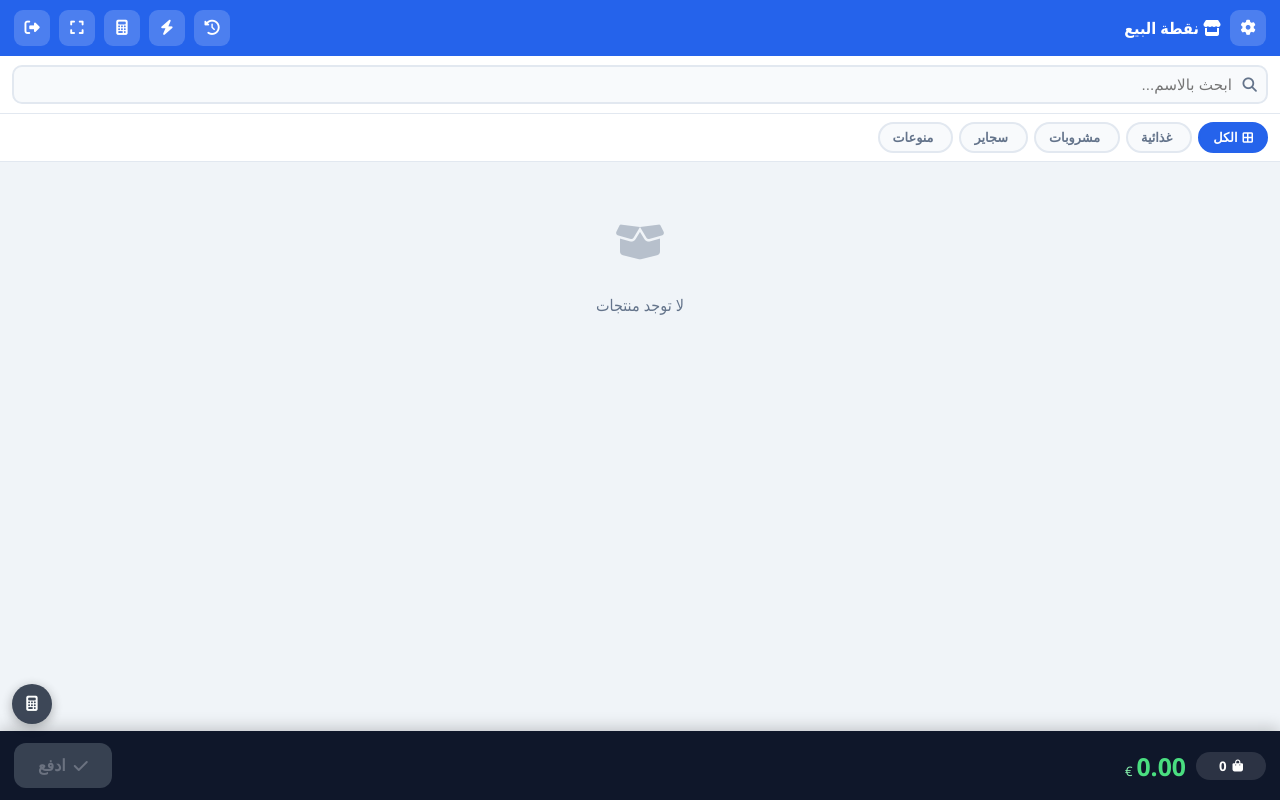
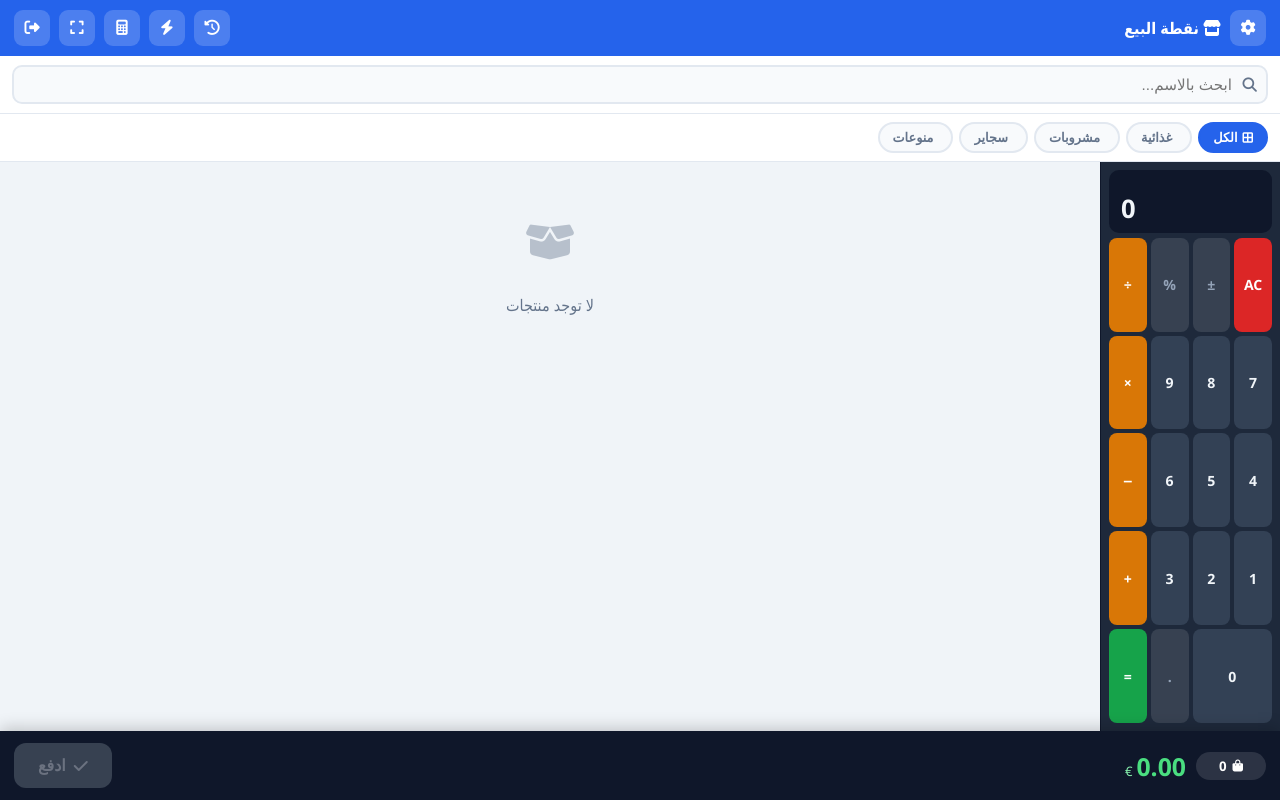
Before and after one commit to MB-programming/trafik, a PHP site: page /pos.php in a window 1280 px wide. Run offline with PHP 8.4, Linux system fonts and the light colour scheme; the visitor is signed in with stand-in values (Sample User, id 1); data that the repository does not hold is empty.

Commit message:
Embed calculator panel on left side of POS page
Replace floating calc link with an inline calculator panel on the left
of the product grid. Shows display + full numpad (AC, ±, %, ÷, ×, −, +, =)
with dark theme matching the pay bar. Products grid takes remaining width.

https://claude.ai/code/session_01X5Unt6rzkuwWxKnEtvQySp

```diff
--- a/pos.php
+++ b/pos.php
@@ -206,20 +206,45 @@ $currency = defined('CURRENCY_LABEL') ? CURRENCY_LABEL : 'ج';
     .btn-pay:active:not(:disabled){transform:scale(.96)}
     .btn-pay:disabled{background:#374151;color:#6b7280;cursor:not-allowed}
 
-    /* ── Scanner modal ── */
-    .overlay{display:none;position:fixed;inset:0;background:rgba(0,0,0,.55);z-index:100;align-items:center;justify-content:center;padding:12px}
-    .overlay.open{display:flex}
-    /* ── Floating calc button ── */
-    .calc-fab{
-      position:fixed;left:12px;bottom:76px;
-      width:40px;height:40px;border-radius:50%;
-      background:#1e293b;color:#fff;
+    /* ── Content row ── */
+    .content-row{flex:1;display:flex;overflow:hidden}
+
+    /* ── Embedded calculator ── */
+    .calc-panel{
+      width:180px;flex-shrink:0;
+      background:#1e293b;
+      display:flex;flex-direction:column;
+      padding:8px;gap:5px;
+      border-left:1px solid #0f172a;
+    }
+    .calc-disp{
+      background:#0f172a;border-radius:10px;
+      padding:10px 12px;text-align:left;direction:ltr;
+      flex-shrink:0;
+    }
+    .calc-disp-sub{font-size:.72rem;color:#64748b;min-height:1em;margin-bottom:3px;overflow:hidden;text-overflow:ellipsis;white-space:nowrap}
+    .calc-disp-main{font-size:1.6rem;font-weight:800;color:#f1f5f9;line-height:1.1;overflow:hidden;text-overflow:ellipsis;white-space:nowrap}
+    .calc-grid{display:grid;grid-template-columns:repeat(4,1fr);gap:4px;flex:1}
+    .cb{
+      border:none;border-radius:8px;
+      font-size:.88rem;font-weight:700;
+      cursor:pointer;padding:0;
       display:flex;align-items:center;justify-content:center;
-      font-size:.95rem;box-shadow:0 3px 12px rgba(0,0,0,.35);
-      text-decoration:none;z-index:50;opacity:.85;
-      transition:.15s;
+      min-height:38px;transition:.1s;
+      font-family:inherit;
     }
-    .calc-fab:hover{opacity:1;transform:scale(1.08)}
+    .cb:active{transform:scale(.92)}
+    .cb-num{background:#334155;color:#f1f5f9}
+    .cb-num:hover{background:#475569}
+    .cb-op{background:#d97706;color:#fff}
+    .cb-op:hover{background:#f59e0b}
+    .cb-fn{background:#374151;color:#94a3b8}
+    .cb-fn:hover{background:#4b5563}
+    .cb-eq{background:#16a34a;color:#fff}
+    .cb-eq:hover{background:#22c55e}
+    .cb-ac{background:#dc2626;color:#fff}
+    .cb-ac:hover{background:#ef4444}
+    .cb-zero{grid-column:span 2}
 
     /* ── Toast ── */
     .toast{
@@ -283,12 +308,49 @@ $currency = defined('CURRENCY_LABEL') ? CURRENCY_LABEL : 'ج';
 </div>
 <?php endif ?>
 
-<!-- Products -->
+<div class="content-row">
+
+<!-- Calculator (left) -->
+<div class="calc-panel">
+  <div class="calc-disp">
+    <div class="calc-disp-sub" id="calcSub"></div>
+    <div class="calc-disp-main" id="calcDisplay">0</div>
+  </div>
+  <div class="calc-grid">
+    <button class="cb cb-ac"  onclick="cp('AC')">AC</button>
+    <button class="cb cb-fn"  onclick="cp('±')">±</button>
+    <button class="cb cb-fn"  onclick="cp('%')">%</button>
+    <button class="cb cb-op"  onclick="cp('÷')">÷</button>
+
+    <button class="cb cb-num" onclick="cp('7')">7</button>
+    <button class="cb cb-num" onclick="cp('8')">8</button>
+    <button class="cb cb-num" onclick="cp('9')">9</button>
+    <button class="cb cb-op"  onclick="cp('×')">×</button>
+
+    <button class="cb cb-num" onclick="cp('4')">4</button>
+    <button class="cb cb-num" onclick="cp('5')">5</button>
+    <button class="cb cb-num" onclick="cp('6')">6</button>
+    <button class="cb cb-op"  onclick="cp('−')">−</button>
+
+    <button class="cb cb-num" onclick="cp('1')">1</button>
+    <button class="cb cb-num" onclick="cp('2')">2</button>
+    <button class="cb cb-num" onclick="cp('3')">3</button>
+    <button class="cb cb-op"  onclick="cp('+')">+</button>
+
+    <button class="cb cb-num cb-zero" onclick="cp('0')">0</button>
+    <button class="cb cb-fn"  onclick="cp('.')">.</button>
+    <button class="cb cb-eq"  onclick="cp('=')">=</button>
+  </div>
+</div>
+
+<!-- Products (right) -->
 <div class="prod-area">
   <div class="prod-grid" id="prodGrid">
     <div class="no-results"><i class="fa-solid fa-spinner fa-spin"></i>جارٍ التحميل...</div>
   </div>
 </div>
+
+</div><!-- end content-row -->
 
 <!-- Pay bar -->
 <div class="pay-bar">
@@ -307,7 +369,6 @@ $currency = defined('CURRENCY_LABEL') ? CURRENCY_LABEL : 'ج';
   </button>
 </div>
 
-<a href="calc.php" class="calc-fab" title="حاسبة"><i class="fa-solid fa-calculator"></i></a>
 <div class="toast" id="toast"></div>
 
 <script>
@@ -449,6 +510,54 @@ async function pay(){
   }
 }
 
+/* ── Embedded Calculator ── */
+let cv='0', cprev=null, cop=null, cEvaled=false;
+function cp(v){
+  const disp=document.getElementById('calcDisplay');
+  const sub=document.getElementById('calcSub');
+  if(v==='AC'){cv='0';cprev=null;cop=null;cEvaled=false;sub.textContent='';}
+  else if(v==='±'){cv=String(-(parseFloat(cv)||0));}
+  else if(v==='%'){cv=String((parseFloat(cv)||0)/100);}
+  else if(v==='÷'||v==='×'||v==='−'||v==='+'){
+    if(cprev!==null&&cop&&!cEvaled)cEval();
+    cprev=parseFloat(cv);cop=v;cEvaled=false;cv='0';
+    sub.textContent=fmtC(cprev)+' '+v;
+  }
+  else if(v==='='){
+    if(cprev===null||!cop)return;
+    cEval();cop=null;cprev=null;sub.textContent='';
+  }
+  else if(v==='.'){
+    if(cEvaled){cv='0';cEvaled=false;}
+    if(!cv.includes('.'))cv+='.';
+  }
+  else{
+    if(cEvaled){cv='0';cEvaled=false;}
+    cv=cv==='0'?v:cv+v;
+    if(cv.length>12)return;
+  }
+  disp.textContent=fmtC(cv);
+}
+function cEval(){
+  const disp=document.getElementById('calcDisplay');
+  const a=cprev,b=parseFloat(cv);
+  let r;
+  if(cop==='+')r=a+b;
+  else if(cop==='−')r=a-b;
+  else if(cop==='×')r=a*b;
+  else if(cop==='÷')r=b===0?NaN:a/b;
+  cv=isNaN(r)?'خطأ':String(parseFloat(r.toFixed(10)));
+  cprev=parseFloat(cv);cEvaled=true;
+  disp.textContent=fmtC(cv);
+}
+function fmtC(v){
+  const n=parseFloat(v);
+  if(isNaN(n))return v;
+  if(String(v).includes('.')&&String(v).endsWith('.')||String(v)==='0.'||String(v)==='-')return v;
+  if(Math.abs(n)>=1e10)return n.toExponential(4);
+  return String(v);
+}
+
 /* ── Fullscreen ── */
 function toggleFS(){
   if(!document.fullscreenElement){
```
